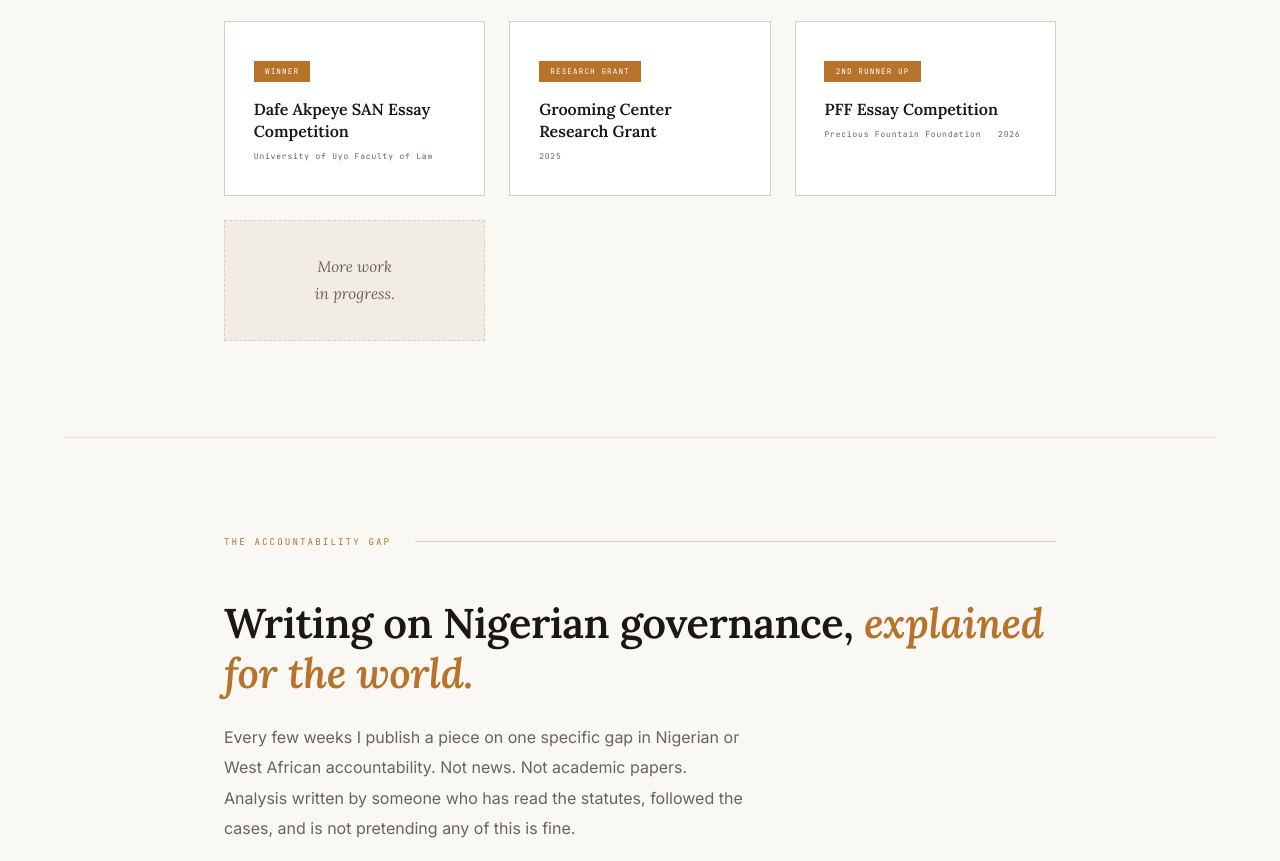
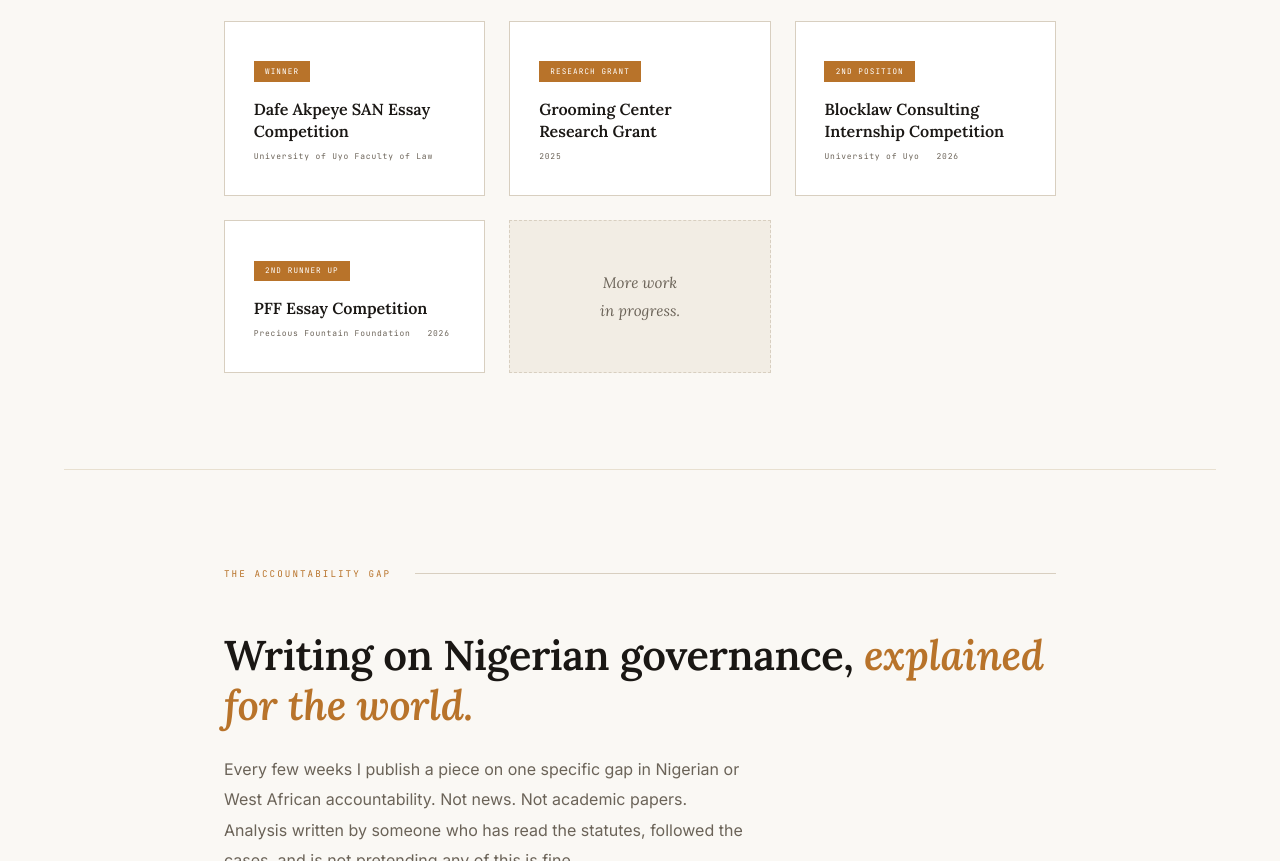
Before and after one commit to Unanam23/obongodupaulunanam.com, a plain HTML site: page index.html in a window 1280 px wide. Shown: the part 4551-5412 px from the top of the page. Drawn offline with Linux system fonts and the light colour scheme.

Commit message:
Update index.html

```diff
--- a/index.html
+++ b/index.html
@@ -644,6 +644,12 @@
     </div>
 
     <div class="award reveal">
+  <span class="award-badge">2nd Position</span>
+  <p class="award-title">Blocklaw Consulting Internship Competition</p>
+  <p class="award-sub">University of Uyo &nbsp; 2026</p>
+    </div>
+
+    <div class="award reveal">
   <span class="award-badge">2nd Runner Up</span>
   <p class="award-title">PFF Essay Competition</p>
   <p class="award-sub">Precious Fountain Foundation &nbsp; 2026</p>
```
